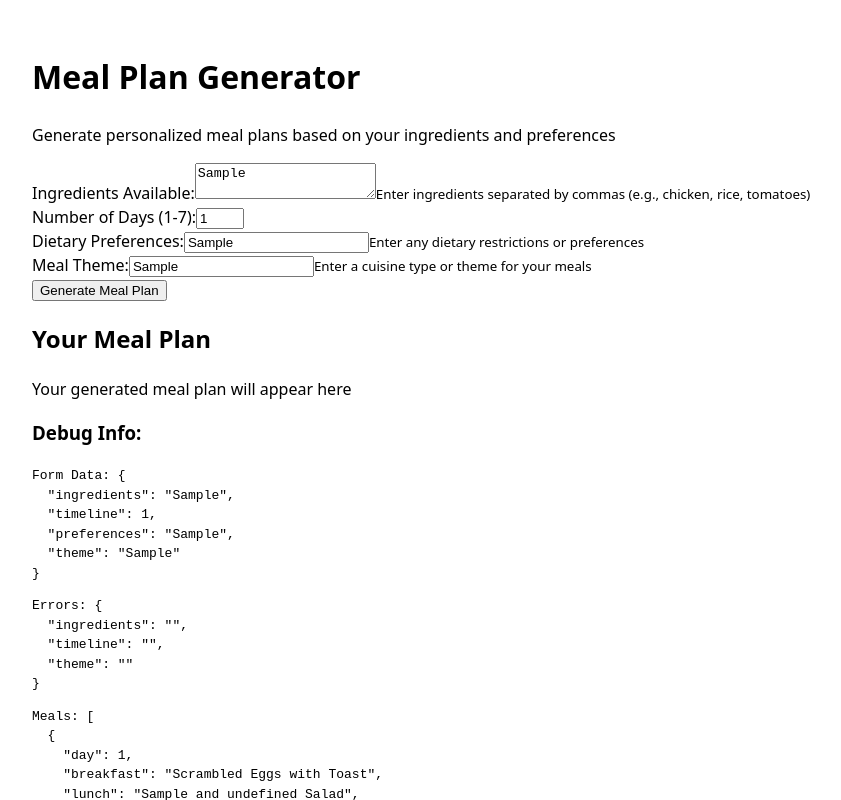
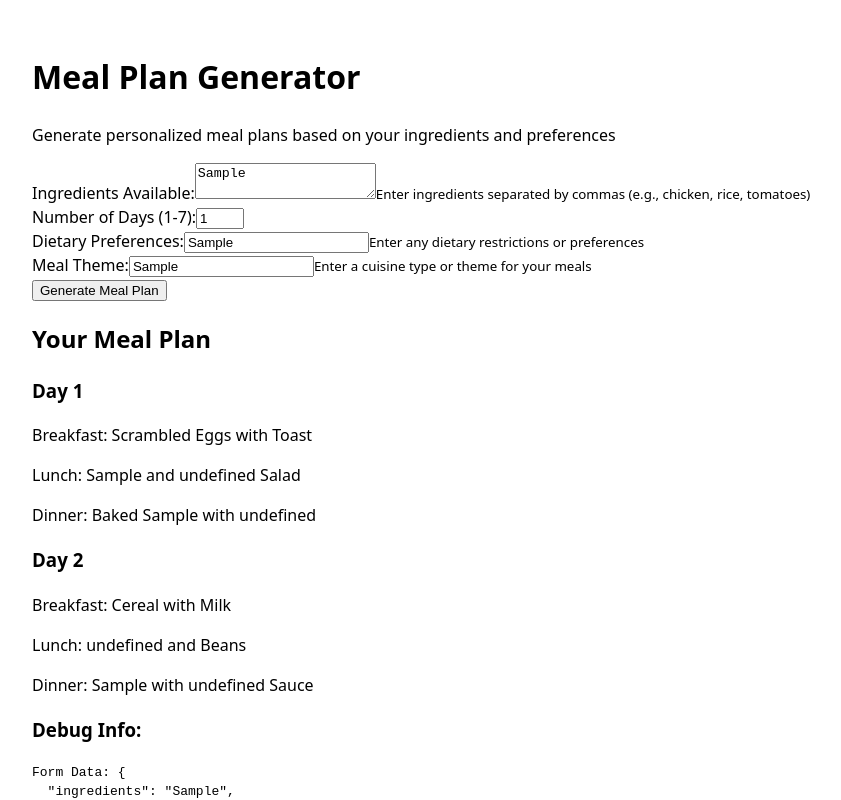
Before and after one commit to mathyasp/Meal-Plan-Generator, a React (Vite) app: page / in a window 1280 px wide. Both pictures are taken after typing "Sample", "Sample", "Sample" into the empty fields and a click on the button "Generate Meal Plan". Shown: the top 800 px of the page, without its empty margins (0-841 px from the left). Built offline with nearby package versions, Linux system fonts and the light colour scheme.

Commit message:
Add meal plan display

```diff
--- a/src/App.jsx
+++ b/src/App.jsx
@@ -1,5 +1,6 @@
 import './App.css'
 import MealPlanForm from './components/MealPlanForm'
+import MealPlanDisplay from './components/MealPlanDisplay'
 import DebugPanel from './components/DebugPanel'
 
 function App() {
@@ -9,12 +10,7 @@ function App() {
       <p>Generate personalized meal plans based on your ingredients and preferences</p>
 
       <MealPlanForm />
-
-      <div>
-        <h2>Your Meal Plan</h2>
-        <p>Your generated meal plan will appear here</p>
-      </div>
-
+      <MealPlanDisplay />
       <DebugPanel />
     </div>
   )
--- /dev/null
+++ b/src/components/MealPlanDisplay.jsx
@@ -0,0 +1,30 @@
+import { useSelector } from 'react-redux'
+
+function MealPlanDisplay() {
+  const meals = useSelector(state => state.mealPlan.meals)
+  const isLoading = useSelector(state => state.mealPlan.isLoading)
+
+  if (isLoading) {
+    return <div>Loading your meal plan...</div>
+  }
+
+  if (meals.length === 0) {
+    return <div>Fill out the form to generate a meal plan</div>
+  }
+
+  return (
+    <div>
+      <h2>Your Meal Plan</h2>
+      {meals.map(meal => (
+        <div key={meal.day}>
+          <h3>Day {meal.day}</h3>
+          <p>Breakfast: {meal.breakfast}</p>
+          <p>Lunch: {meal.lunch}</p>
+          <p>Dinner: {meal.dinner}</p>
+        </div>
+      ))}
+    </div>
+  )
+}
+
+export default MealPlanDisplay
```
